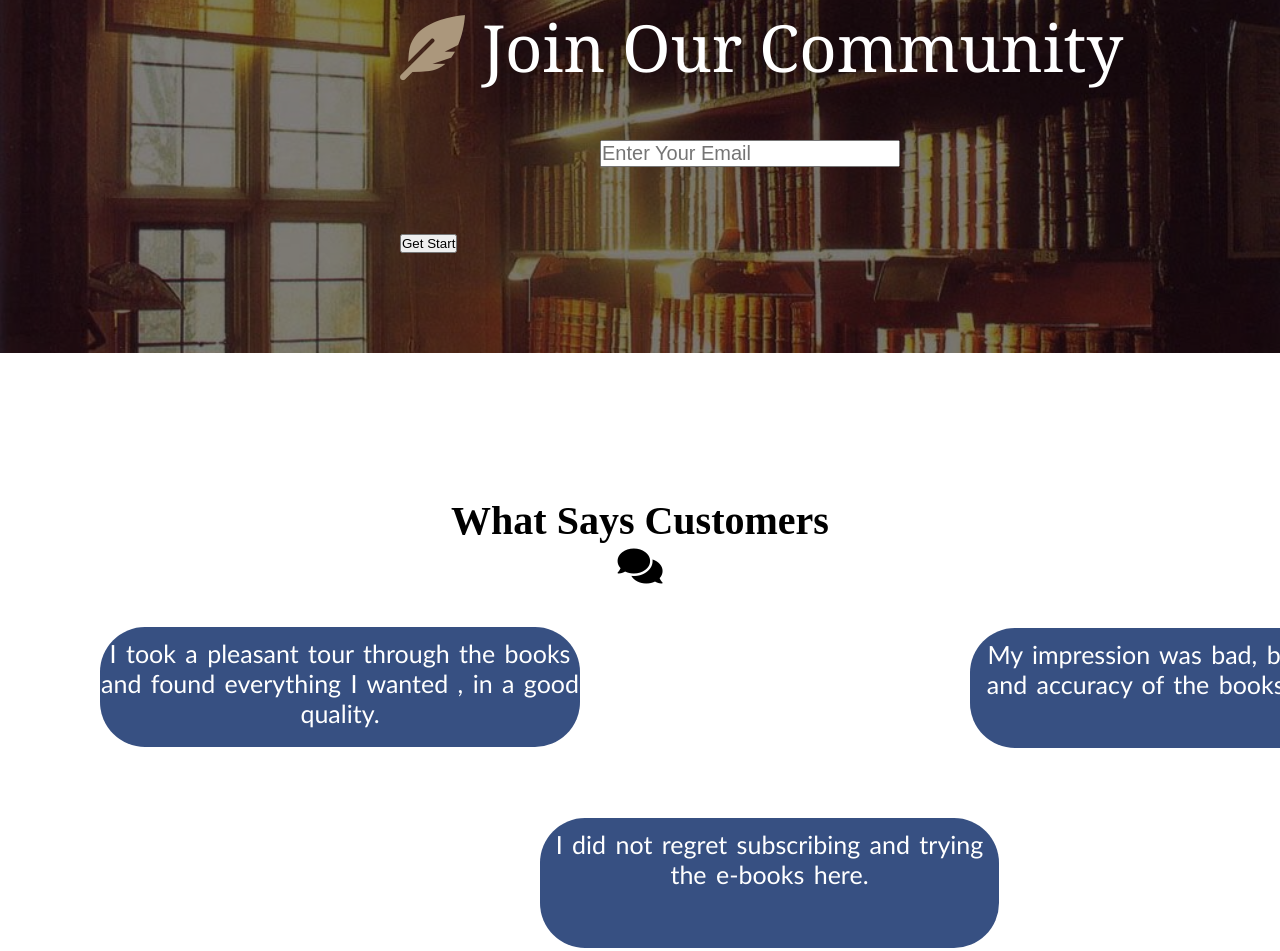
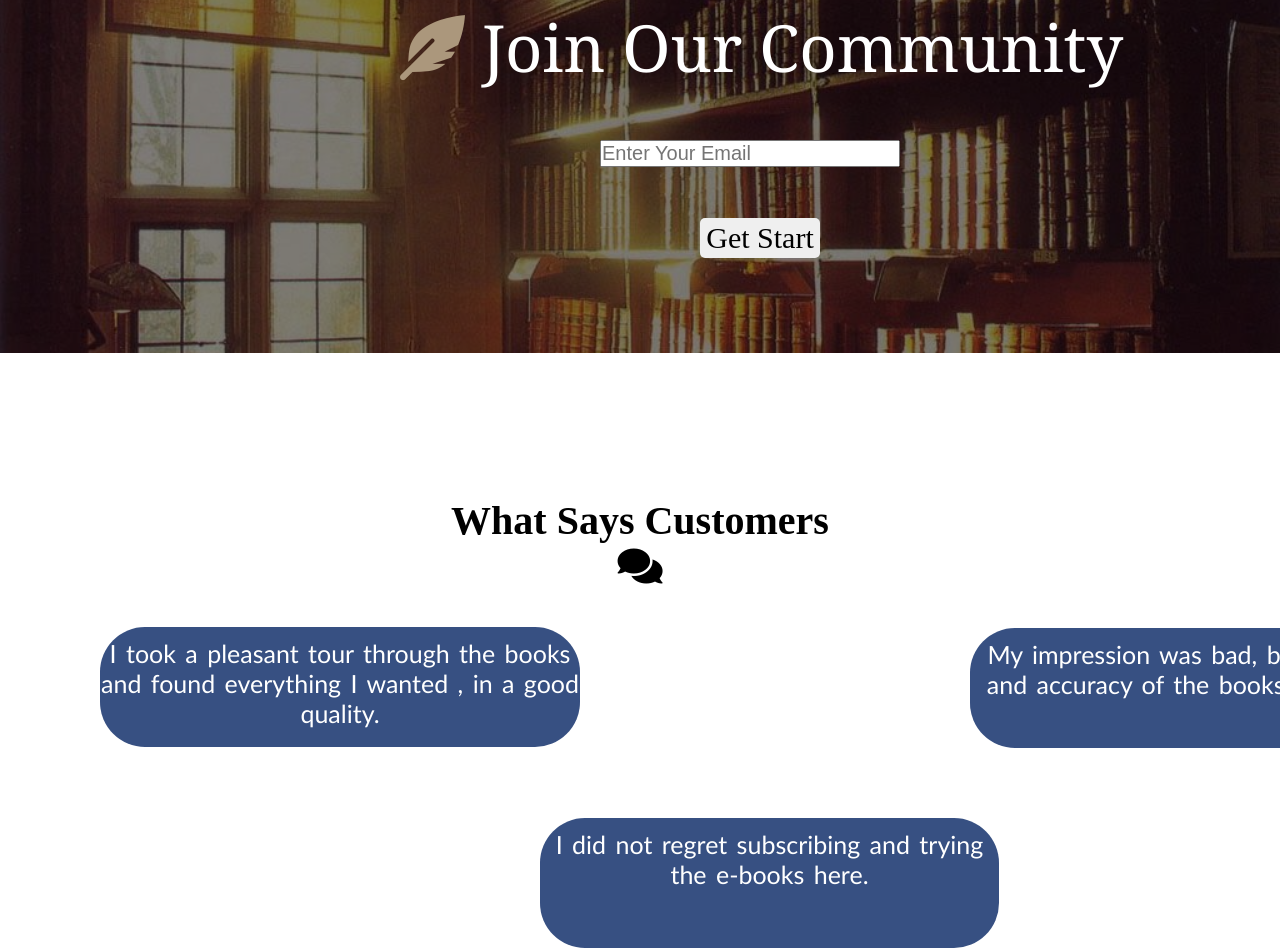
Before and after one commit to HadeerAbdelgawad/project1, a plain HTML site: page index.html in a window 1280 px wide. Shown: the part 5642-6593 px from the top of the page. Drawn offline with Linux system fonts and the light colour scheme.

Commit message:
Update style.css

```diff
--- a/css/style.css
+++ b/css/style.css
@@ -639,6 +639,18 @@ body{
     margin-left: 200px;
     width: 300px;
 }
+.join-form button{
+    margin-left: 300px;
+    width: 120px;
+    height: 40px;
+    font-size: 30px;
+    font-family: 'Times New Roman', Times, serif;
+    border: none;
+    border-radius: 5px;
+}
+.join-form button:hover{
+    background-color: #838282;
+}
 /* ////////////////////////////////////////////////////////////////////// */
 .say{
     width: 100%;
```
